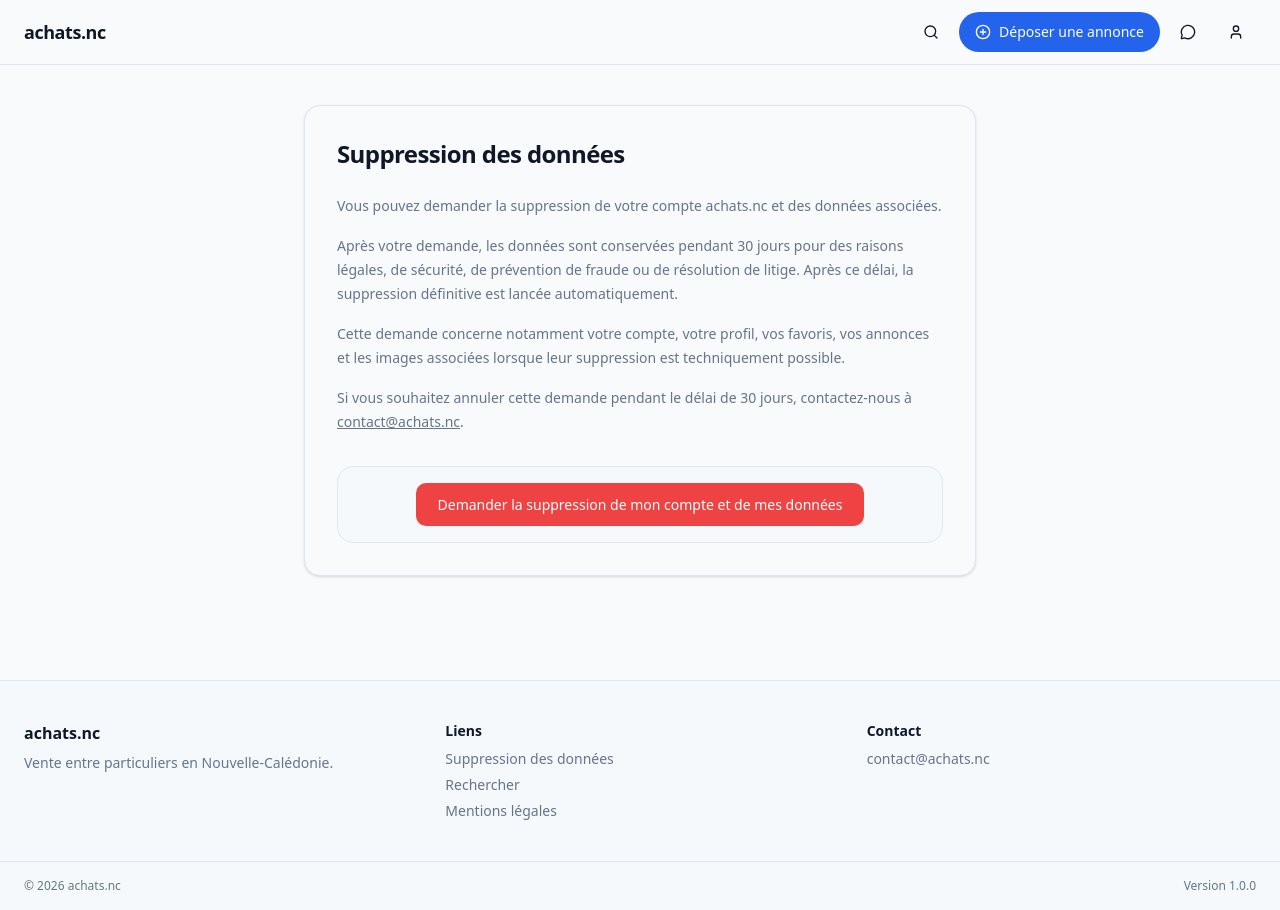
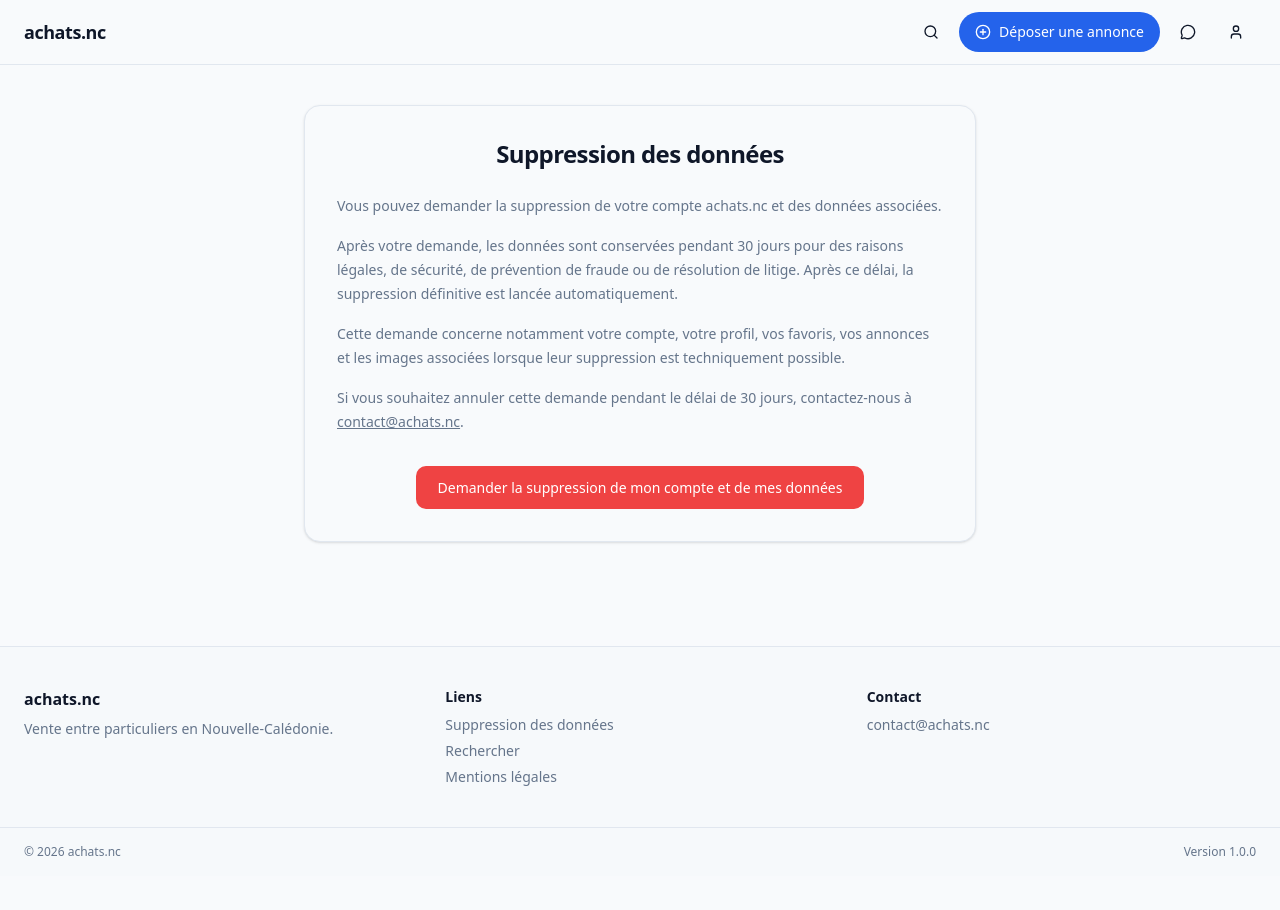
Before and after one commit to rabieHs/achatnc_web, a Next.js app: page /suppression-donnees in a window 1280 px wide. After the commit the page ends 876 px from the top, so only its background shows below. Built offline with nearby package versions, Linux system fonts and the light colour scheme; no server answers; the database is empty; sample sign-in values are in the browser's storage.

Commit message:
update page supp des données

```diff
--- a/app/suppression-donnees/page.tsx
+++ b/app/suppression-donnees/page.tsx
@@ -67,7 +67,7 @@
     <main className="flex min-h-[60vh] justify-center px-4 py-10 sm:px-6">
       <div className="w-full max-w-2xl">
         <div className="rounded-2xl border bg-background p-5 shadow-sm sm:p-8">
-          <h1 className="text-center text-2xl font-bold tracking-tight sm:text-left">
+          <h1 className="text-center text-2xl font-bold tracking-tight">
             Suppression des données
           </h1>
 
@@ -98,13 +98,12 @@
             </p>
           </div>
 
-          <div className="mt-8 rounded-xl border bg-muted/30 p-4">
+          <div className="mt-8 flex w-full justify-center">
             {requested ? (
               <p className="text-center text-sm font-medium">
                 Votre demande de suppression a été enregistrée.
               </p>
             ) : (
-              <div className="flex w-full justify-center">
               <Button
                 type="button"
                 variant="destructive"
@@ -116,7 +115,6 @@
                   ? 'Demande en cours...'
                   : 'Demander la suppression de mon compte et de mes données'}
               </Button>
-              </div>
             )}
           </div>
         </div>
```
Lines whose indentation alone changed are shown as unchanged.
